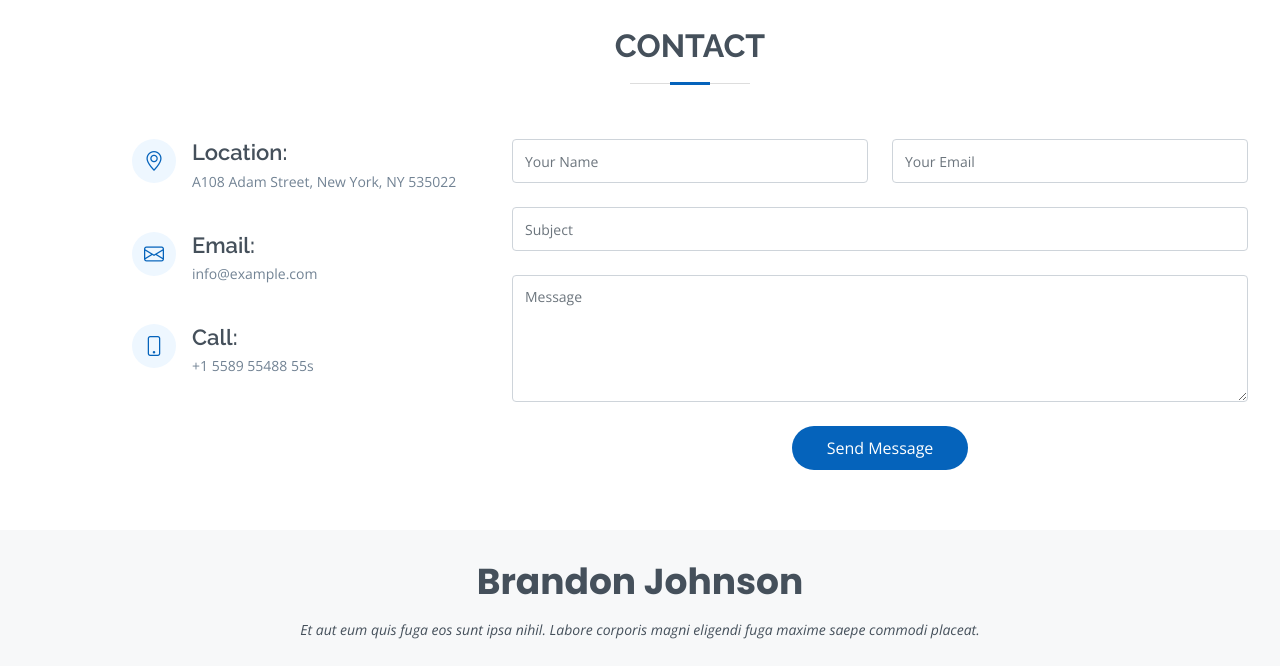
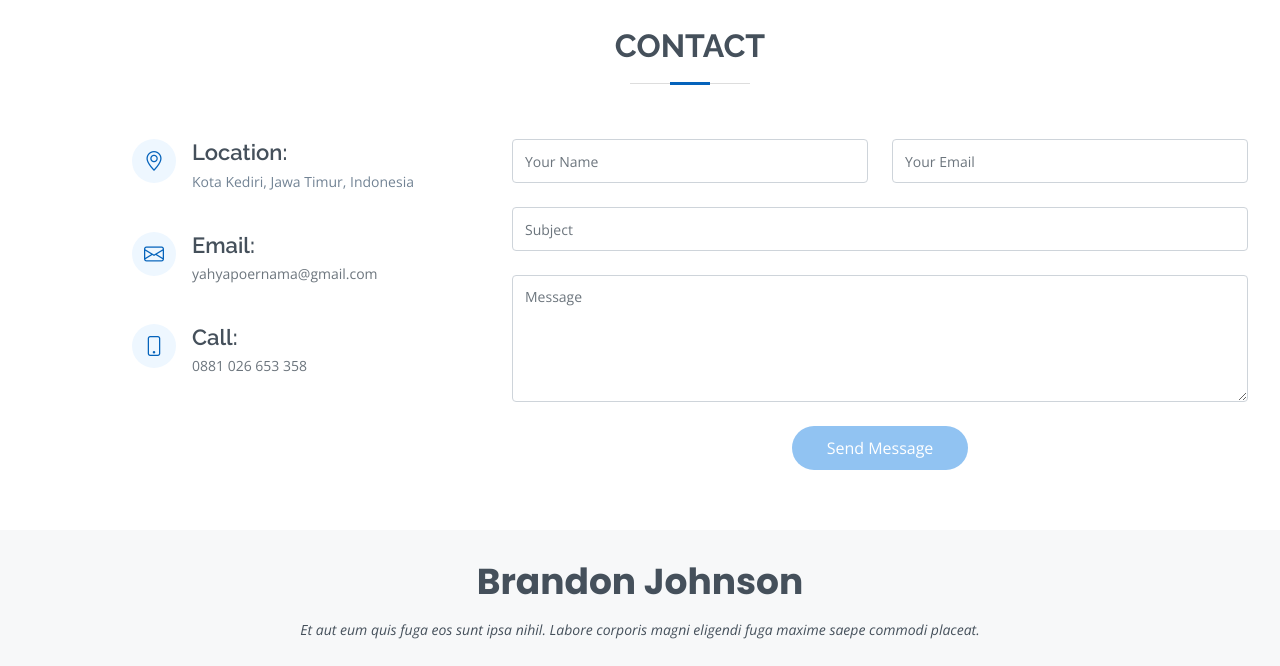
Before and after one commit to yahyapoernama/profile, a plain HTML site: page index.html in a window 1280 px wide. Shown: the part 2860-3526 px from the top of the page. Drawn offline with nearby package versions, Linux system fonts and the light colour scheme.

Commit message:
Modify Contact Section

```diff
--- a/assets/css/style.css
+++ b/assets/css/style.css
@@ -1137,6 +1137,15 @@ section {
   background: #0678e3;
 }
 
+.contact .php-email-form button[type=submit]:disabled {
+  background: #91c3f2;
+  border: 0;
+  padding: 10px 35px;
+  color: #fff;
+  transition: 0.4s;
+  border-radius: 50px;
+}
+
 @keyframes animate-loading {
   0% {
     transform: rotate(0deg);
--- a/index.html
+++ b/index.html
@@ -553,19 +553,19 @@
               <div class="address">
                 <i class="bi bi-geo-alt"></i>
                 <h4>Location:</h4>
-                <p>A108 Adam Street, New York, NY 535022</p>
+                <p>Kota Kediri, Jawa Timur, Indonesia</p>
               </div>
 
               <div class="email">
                 <i class="bi bi-envelope"></i>
                 <h4>Email:</h4>
-                <p>info@example.com</p>
+                <p><a href="mailto:yahyapoernama@gmail.com" class="text-muted"><span>yahyapoernama@gmail.com</span></a></p>
               </div>
 
               <div class="phone">
                 <i class="bi bi-phone"></i>
                 <h4>Call:</h4>
-                <p>+1 5589 55488 55s</p>
+                <p><a href="https://wa.me/62881026653358" target="_blank" class="text-muted"><span>0881 026 653 358</span></a></p>
               </div>
 
             </div>
@@ -574,7 +574,9 @@
 
           <div class="col-lg-8 mt-5 mt-lg-0">
 
-            <form action="forms/contact.php" method="post" role="form" class="php-email-form">
+            <!-- <form action="forms/contact.php" method="post" role="form" class="php-email-form">
+            </form> -->
+            <form action="" method="post" role="form" class="php-email-form">
               <div class="row">
                 <div class="col-md-6 form-group">
                   <input type="text" name="name" class="form-control" id="name" placeholder="Your Name" required>
@@ -594,7 +596,9 @@
                 <div class="error-message"></div>
                 <div class="sent-message">Your message has been sent. Thank you!</div>
               </div>
-              <div class="text-center"><button type="submit">Send Message</button></div>
+              <div class="text-center">
+                <button type="submit" disabled>Send Message</button>
+              </div>
             </form>
 
           </div>
```
